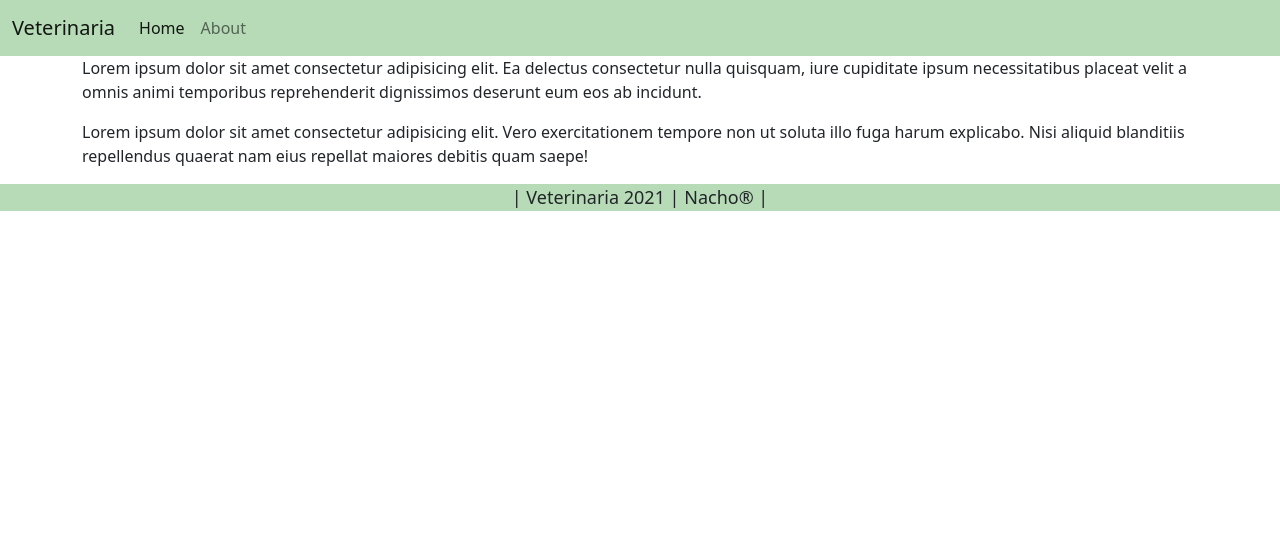
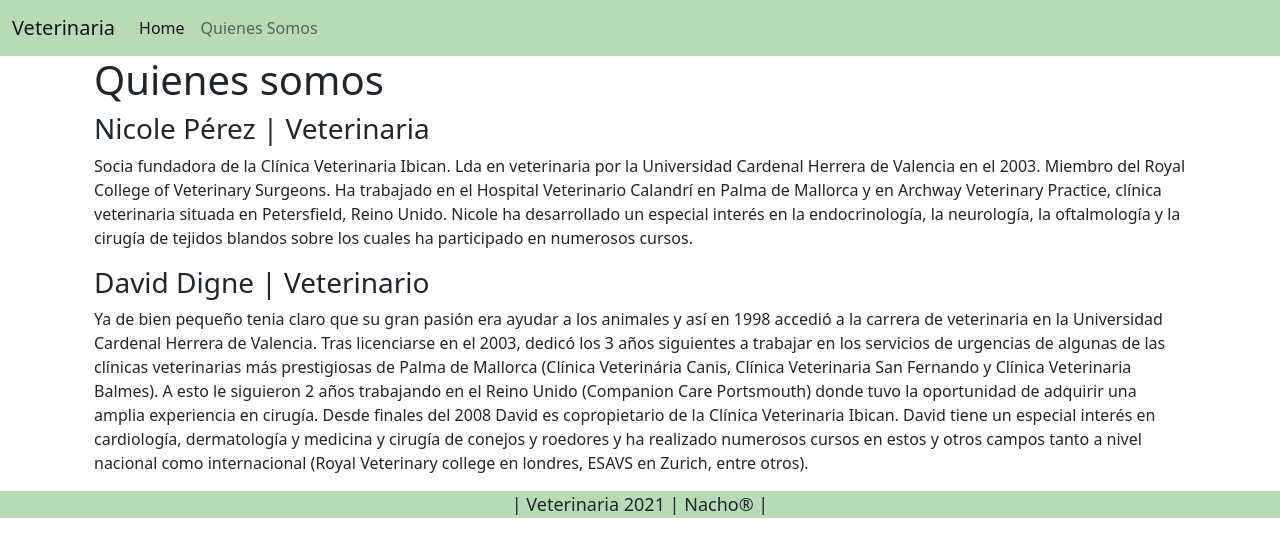
Before and after one commit to Nachoalmeida/veterinaria, an Angular app: page /about in a window 1280 px wide. Shown: the top 556 px of the page. Built offline with nearby package versions, Linux system fonts and the light colour scheme.

Commit message:
agrego datos a Quienes Somos

```diff
--- a/src/app/app.component.html
+++ b/src/app/app.component.html
@@ -10,7 +10,7 @@
                     <a class="nav-link active" aria-current="page" [routerLink]="['/products']">Home</a>
                 </li>
                 <li class="nav-item">
-                    <a class="nav-link" [routerLink]="['/about']">About</a>
+                    <a class="nav-link" [routerLink]="['/about']">Quienes Somos</a>
                 </li>
 
             </ul>
@@ -19,9 +19,7 @@
 </nav>
 
 <div class="container">
-    <!--<app-vet-product></app-vet-product>-->
     <router-outlet></router-outlet>
-    <!--me manda a lo q haya puesto en el ruteo-->
 </div>
 
 
--- a/src/app/app.module.ts
+++ b/src/app/app.module.ts
@@ -6,7 +6,7 @@ import { AppComponent } from './app.component';
 import { ProductListComponent } from './product-list/product-list.component';
 import { CarritoComponent } from './carrito/carrito.component';
 
-import { FormsModule } from '@angular/forms'; //LO AGREGO PARA PODER USAR [()]
+import { FormsModule } from '@angular/forms';
 import { VetProductComponent } from './vet-product/vet-product.component';
 import { VetAboutComponent } from './vet-about/vet-about.component';
 import { InputIntegerComponent } from './input-integer/input-integer.component';
--- a/src/app/input-integer/input-integer.component.ts
+++ b/src/app/input-integer/input-integer.component.ts
@@ -9,10 +9,6 @@ import { Product } from '../product-list/Product';
 export class InputIntegerComponent implements OnInit {
 
   constructor() { }
-
-  //@Input() //->lo vinculo c el padre (product-list)
-  //product!: Product; //"!"->le permito q sea undefined, pero como ese valor lo inyecto despues con el @Input y
-                    //debiera estar siempre dicho parametro, x lo q ese valor nunca va a ser undefined.
 
   @Input() quantity!: number;
 
--- a/src/app/product-cart.service.ts
+++ b/src/app/product-cart.service.ts
@@ -9,7 +9,7 @@ import { Product } from './product-list/Product';
 export class ProductCartService {
 
   private _cartList: Product[] = [];
-  cartList: BehaviorSubject<Product[]> = new BehaviorSubject(this._cartList); //es igual poner ([])
+  cartList: BehaviorSubject<Product[]> = new BehaviorSubject(this._cartList);
 
   constructor() { }
 
@@ -21,7 +21,7 @@ export class ProductCartService {
       item.quantity += product.quantity;
     }
     console.log(this._cartList);
-    this.cartList.next(this._cartList); //equivalente al emit
+    this.cartList.next(this._cartList);
   }
 
 
--- a/src/app/product-list/product-list.component.html
+++ b/src/app/product-list/product-list.component.html
@@ -22,7 +22,6 @@
                 <app-input-integer [(quantity)]="product.quantity" [max]="product.stock" (maxReached)="maxReached($event)" *ngIf="product.stock"></app-input-integer>
                 <button *ngIf="product.quantity>0" type="button" class="btn btn-outline-primary" (click)="addToCart(product)">Agregar al Carrito</button>
             </td>
-            <!-- [product]="product"->lo vinculo c el hijo q lo recibe en el @input como un parametro-->
         </tr>
 
     </tbody>
--- a/src/app/vet-about/vet-about.component.html
+++ b/src/app/vet-about/vet-about.component.html
@@ -1,2 +1,22 @@
-<p>Lorem ipsum dolor sit amet consectetur adipisicing elit. Ea delectus consectetur nulla quisquam, iure cupiditate ipsum necessitatibus placeat velit a omnis animi temporibus reprehenderit dignissimos deserunt eum eos ab incidunt.</p>
-<p>Lorem ipsum dolor sit amet consectetur adipisicing elit. Vero exercitationem tempore non ut soluta illo fuga harum explicabo. Nisi aliquid blanditiis repellendus quaerat nam eius repellat maiores debitis quam saepe!</p>
+<div class="container">
+    <div class="row">
+        <h1>Quienes somos</h1>
+    </div>
+    <div class="row">
+        <h3>Nicole Pérez | Veterinaria</h3>
+        <p>
+            Socia fundadora de la Clínica Veterinaria Ibican. Lda en veterinaria por la Universidad Cardenal Herrera de Valencia en el 2003. Miembro del Royal College of Veterinary Surgeons. Ha trabajado en el Hospital Veterinario Calandrí en Palma de Mallorca y
+            en Archway Veterinary Practice, clínica veterinaria situada en Petersfield, Reino Unido. Nicole ha desarrollado un especial interés en la endocrinología, la neurología, la oftalmología y la cirugía de tejidos blandos sobre los cuales ha participado
+            en numerosos cursos.
+        </p>
+    </div>
+    <div class="row">
+        <h3> David Digne | Veterinario</h3>
+        <p>
+            Ya de bien pequeño tenia claro que su gran pasión era ayudar a los animales y así en 1998 accedió a la carrera de veterinaria en la Universidad Cardenal Herrera de Valencia. Tras licenciarse en el 2003, dedicó los 3 años siguientes a trabajar en los servicios
+            de urgencias de algunas de las clínicas veterinarias más prestigiosas de Palma de Mallorca (Clínica Veterinária Canis, Clínica Veterinaria San Fernando y Clínica Veterinaria Balmes). A esto le siguieron 2 años trabajando en el Reino Unido
+            (Companion Care Portsmouth) donde tuvo la oportunidad de adquirir una amplia experiencia en cirugía. Desde finales del 2008 David es copropietario de la Clínica Veterinaria Ibican. David tiene un especial interés en cardiología, dermatología
+            y medicina y cirugía de conejos y roedores y ha realizado numerosos cursos en estos y otros campos tanto a nivel nacional como internacional (Royal Veterinary college en londres, ESAVS en Zurich, entre otros).
+        </p>
+    </div>
+</div>
```
